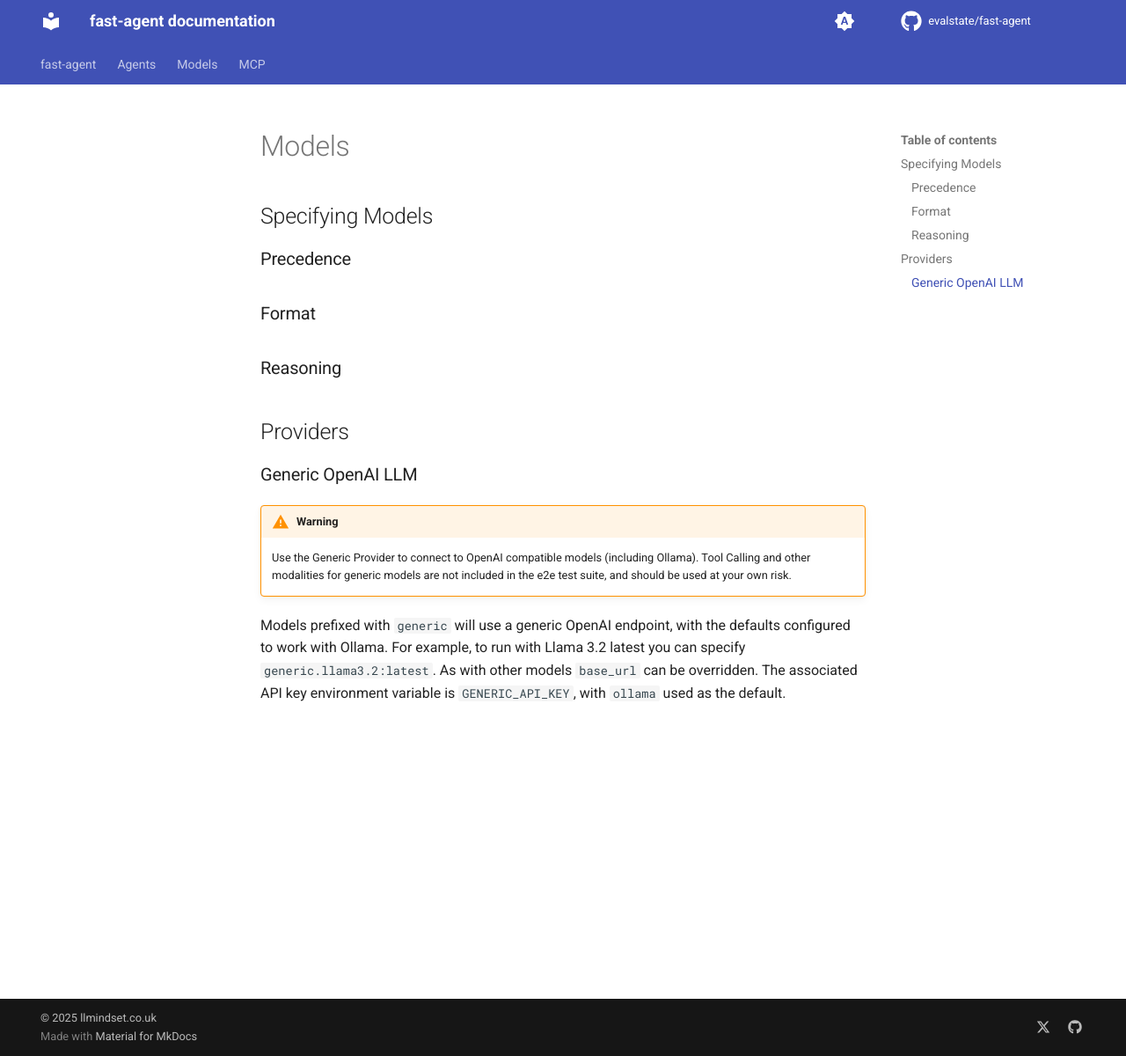
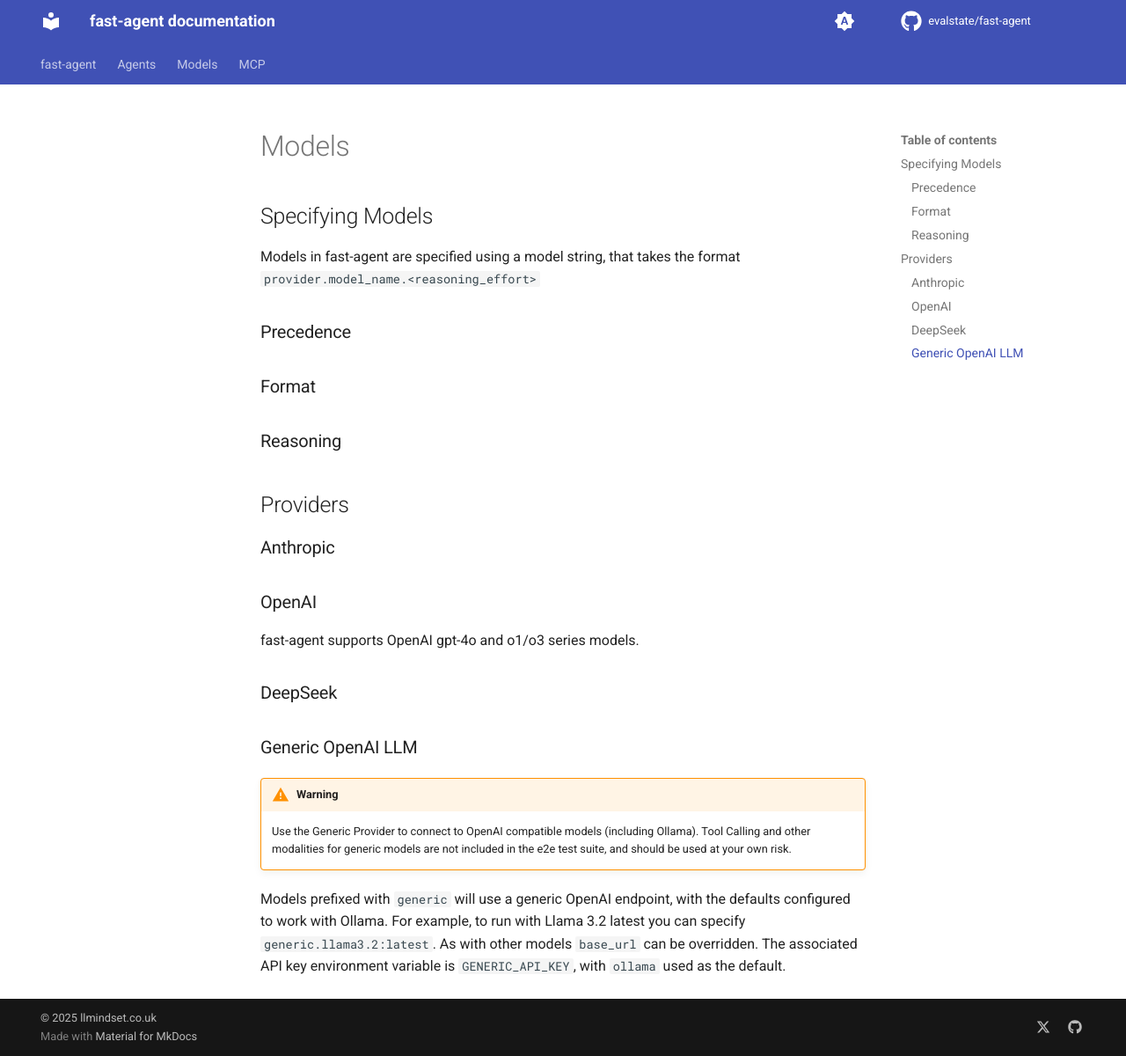
Before and after one commit to evalstate/fast-agent-docs, an MkDocs documentation site: the page built from docs/models/index.md, in a window 1280 px wide and 1200 px high. Shown: the whole window at 88% size. Built offline with MkDocs 1.6.1 and Material for MkDocs 9.7.7, drawn with Linux system fonts in a browser that asks for light colours; comment, search, counter and statistics services are not loaded.

Commit message:
front page tidyup

```diff
--- a/docs/models/index.md
+++ b/docs/models/index.md
@@ -1,6 +1,8 @@
 # Models
 
 ## Specifying Models
+
+Models in fast-agent are specified using a model string, that takes the format `provider.model_name.<reasoning_effort>`
 
 ### Precedence
 
@@ -10,6 +12,14 @@
 
 ## Providers
 
+### Anthropic
+
+### OpenAI
+
+fast-agent supports OpenAI gpt-4o and o1/o3 series models.
+
+### DeepSeek
+
 ### Generic OpenAI LLM
 
 !!! warning
--- a/mkdocs.yml
+++ b/mkdocs.yml
@@ -40,14 +40,20 @@
 markdown_extensions:
   - attr_list
   - admonition
+  - pymdownx.inlinehilite
+  - pymdownx.snippets
+  - pymdownx.superfences
+  - md_in_html
   - pymdownx.highlight:
       anchor_linenums: true
       line_spans: __span
       pygments_lang_class: true
-  - pymdownx.inlinehilite
-  - pymdownx.snippets
-  - pymdownx.superfences
+  - pymdownx.emoji:
+      emoji_index: !!python/name:material.extensions.emoji.twemoji
+      emoji_generator: !!python/name:material.extensions.emoji.to_svg
 
+plugins:
+  - social
 extra:
   social:
     - icon: fontawesome/brands/x-twitter
@@ -55,8 +61,6 @@
     - icon: fontawesome/brands/github
       link: https://github.com/evalstate
 copyright: © 2025 llmindset.co.uk
-plugins:
-  - social
 
 nav:
  - fast-agent: index.md
```
Also changed, not shown: docs/index.md (+60 -0 lines).
